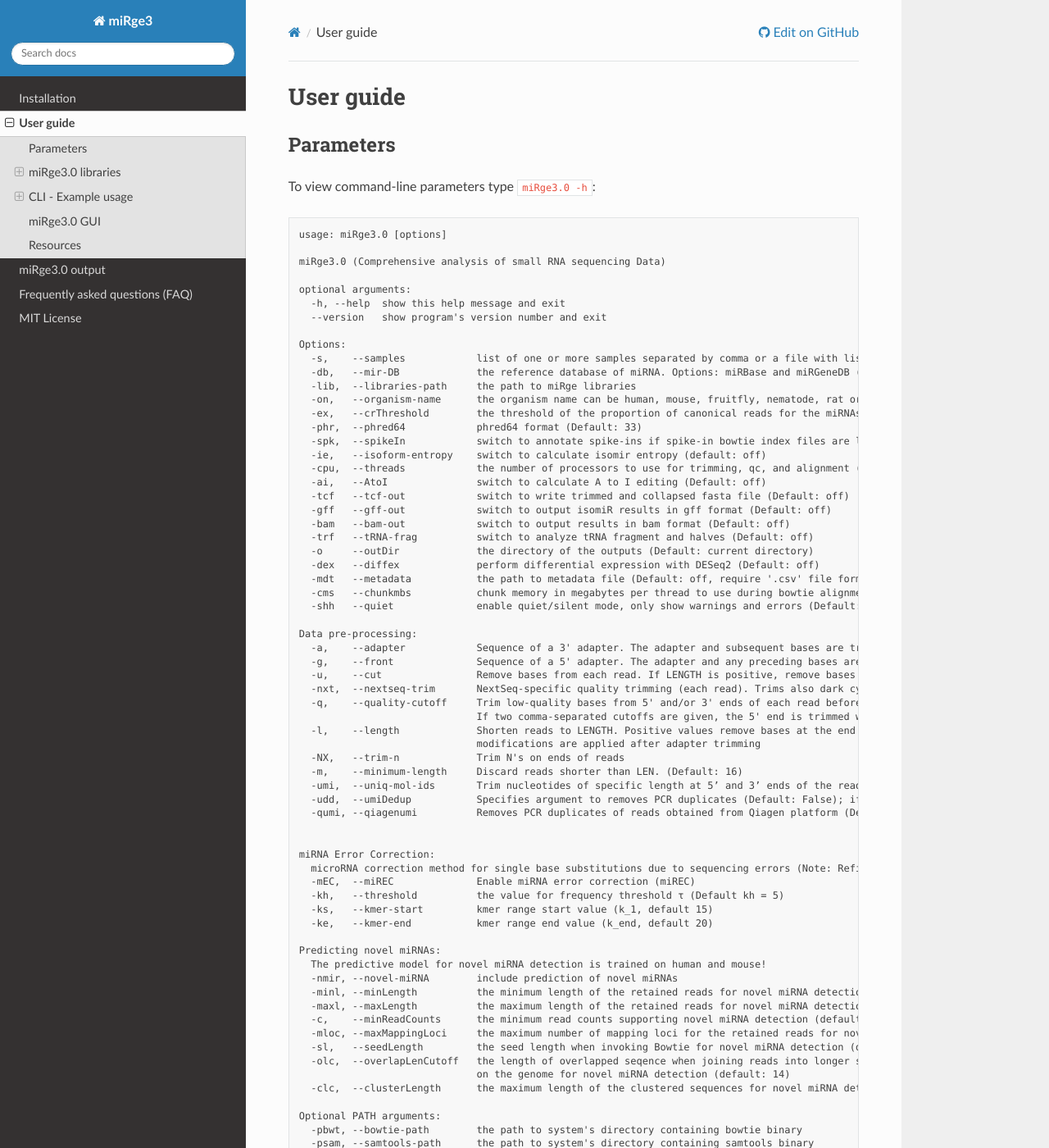
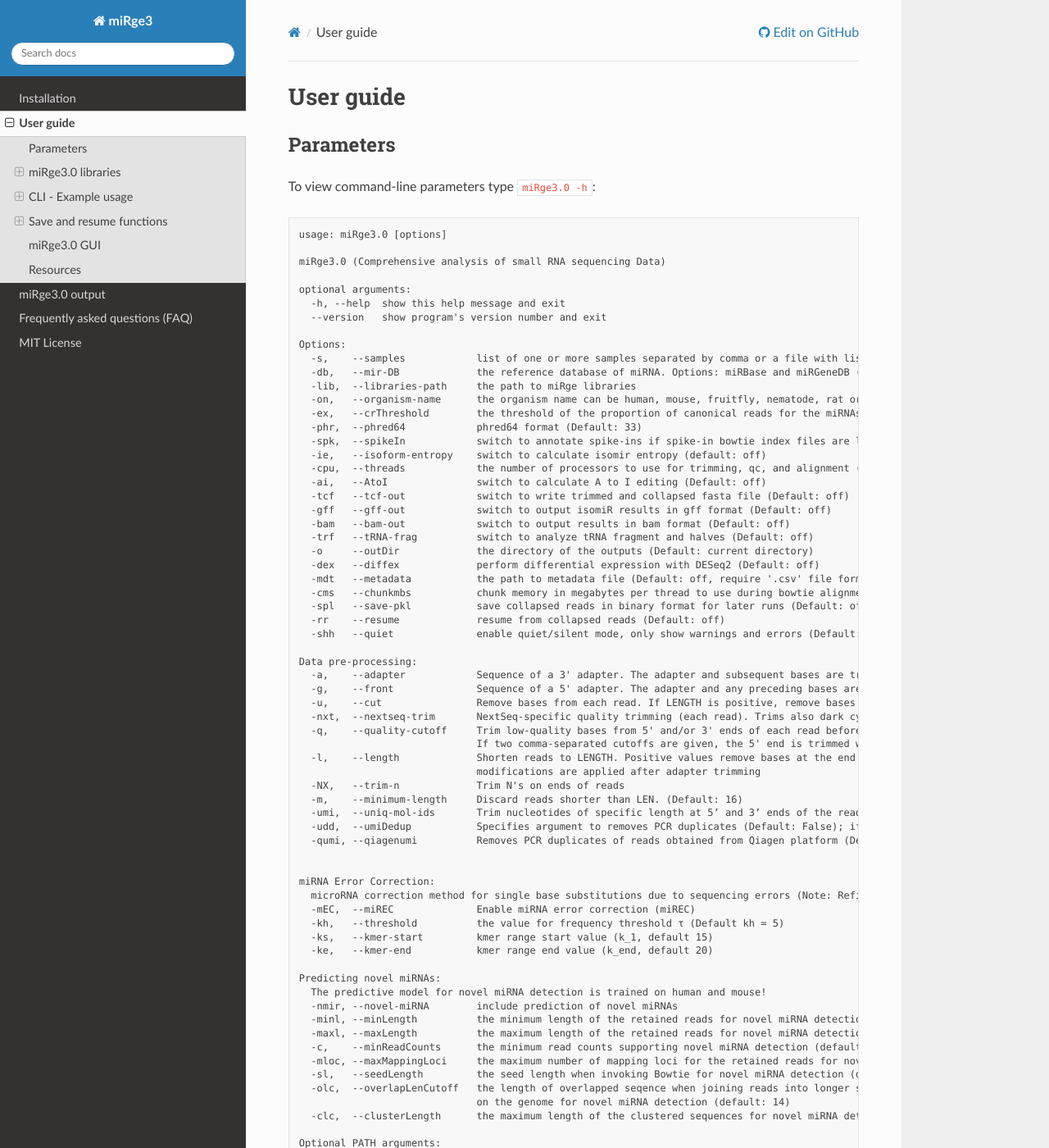
Before and after one commit to mhalushka/miRge3.0, a Sphinx documentation site: the page built from docs/source/quick_start.md, in a window 1280 px wide and 1400 px high. Shown: the whole window at 82% size. Built offline with Sphinx 7.4.7 and the Read the Docs theme 2.0.0, drawn with Linux system fonts in a browser that asks for light colours; some of the changed lines change nothing that is shown; some of the changed text lies outside the part shown.

Commit message:
Update quick_start.md
Added documentation for `save and resume parameters`

````diff
--- a/docs/source/quick_start.md
+++ b/docs/source/quick_start.md
@@ -31,6 +31,8 @@
   -dex   --diffex             perform differential expression with DESeq2 (Default: off)
   -mdt   --metadata           the path to metadata file (Default: off, require '.csv' file format if -dex is opted)
   -cms   --chunkmbs           chunk memory in megabytes per thread to use during bowtie alignment (Default: 256)
+  -spl   --save-pkl           save collapsed reads in binary format for later runs (Default: off)
+  -rr    --resume             resume from collapsed reads (Default: off)
   -shh   --quiet              enable quiet/silent mode, only show warnings and errors (Default: off)
 
 Data pre-processing:
@@ -217,6 +219,64 @@
 This will `NOT WORK`: -g `"TTAGGC...illumina"`<br>
 This will `WORK`: -g `"TTAGGC...TGGAATTCTCGGGTGCCAAGGAACTCCAGT"`
 
+## Save and resume functions
+### Saving collapsed reads and accessiory files in binary (pickle) format
+The parameter `-spl`/`--save-pkl` (save pickle) should be specified to save the pickle files. By default the internal variables such as Pandas dataframe containing collapsed reads before alignment, read summary and sample information is saved as two different pickle files namely `collapsed.pkl` for collapsed read counts and `collapsed_accessories.pkl` for accessory files (read summary, sample information etc). An example usage is described below:
+
+```
+miRge3.0 -s SRR772403.fastq,SRR772404.fastq -a illumina -lib miRge3_Lib -on human -db mirbase -o output_dir -spl
+bowtie version: 1.3.0
+cutadapt version: 4.1
+Samtools version: 1.3.1
+Collecting and validating input files...
+
+miRge3.0 will process 2 out of 2 input file(s).
+
+Cutadapt finished for file SRR772403 in 3.8598 second(s)
+Collapsing finished for file SRR772403 in 0.0259 second(s)
+
+Cutadapt finished for file SRR772404 in 13.5832 second(s)
+Collapsing finished for file SRR772404 in 0.3531 second(s)
+
+Matrix creation finished in 0.1652 second(s)
+
+Data pre-processing completed in 18.113 second(s)
+
+Alignment in progress ...
+Alignment completed in 20.1637 second(s)
+
+Summarizing and tabulating results...
+Summary completed in 1.9921 second(s)
+
+
+The path to ourput directory: /mnt/d/Halushka_lab/Arun/datasets/output_dir/miRge.2022-07-07_13-59-51
+
+The analysis completed in 43.278 second(s)
+```
+
+### Resuming from collapsed reads and try out different miRge3.0 parameters
+The sample execution previously run with `-spl` option can only be used to resume miRge3.0 with different parameters. The sample parameter `-s` takes the path to the previous output folder (specified earlier as `-o`). Include `-rr`/`--resume` (re-run or resume) parameter to indicate that you want to re-run miRge3.0 with different parameters. An example usage is described below:
+
+```
+miRge3.0 -s /mnt/d/Halushka_lab/Arun/datasets/output_dir/miRge.2022-07-07_13-59-51 -lib miRge3_Lib -on human -db mirbase -o output_dir -rr -gff
+bowtie version: 1.3.0
+cutadapt version: 4.1
+Samtools version: 1.3.1
+Collecting and validating input files...
+
+miRge3.0 will process 2 out of 1 input file(s).
+
+Alignment in progress ...
+Alignment completed in 19.9428 second(s)
+
+Summarizing and tabulating results...
+Summary completed in 7.6734 second(s)
+
+
+The path to ourput directory: /mnt/d/Halushka_lab/Arun/datasets/output_dir/miRge.2022-07-07_14-12-03
+
+The analysis completed in 30.6275 second(s)
+```
 
 ### Running samples with UMI
 #### Qiagen - based UMI
````
